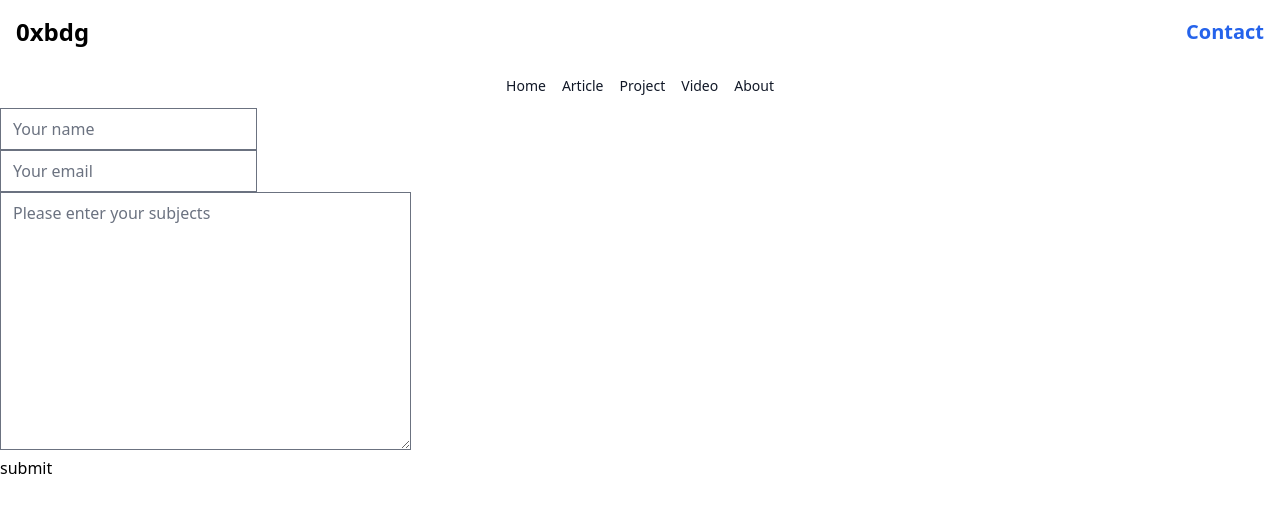
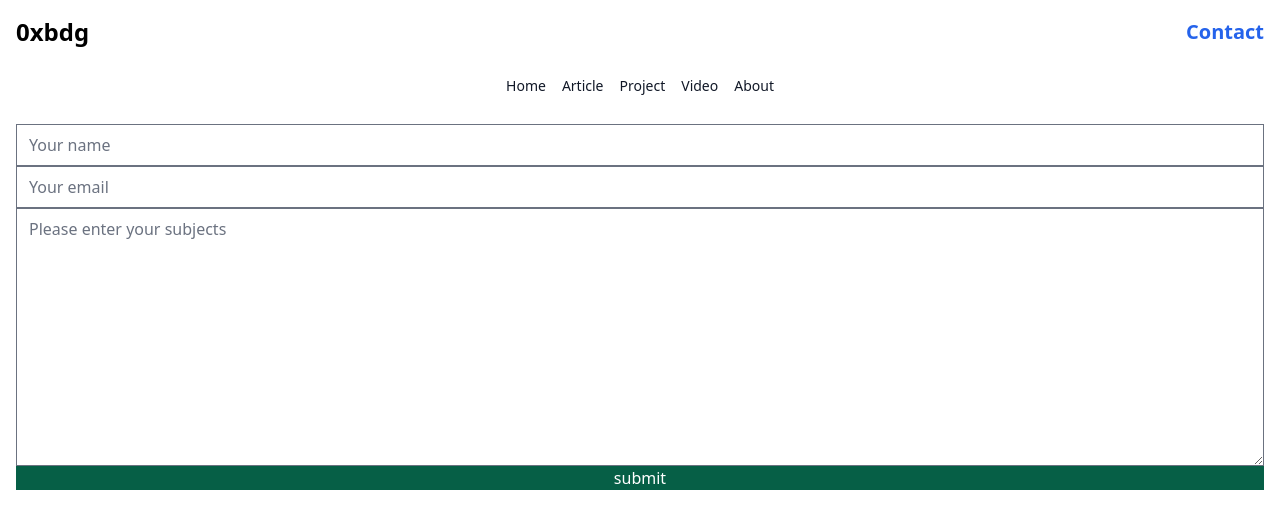
Before and after one commit to 0xbdg/portofolio, a Django app: page /contact/ in a window 1280 px wide. Shown: the top 529 px of the page. Run offline with Django 5.2, Linux system fonts and the light colour scheme; some libraries are stand-ins or nearby versions.

Commit message:
kdjojdoweijwod

```diff
--- a/app/templates/pages/contact.html
+++ b/app/templates/pages/contact.html
@@ -4,9 +4,11 @@
 {% block contents %}
 <form method="post" action="{% url "contact" %}">
     {% csrf_token %}
-    {{ forms.username }}<br>
-    {{ forms.email }}<br>
-    {{ forms.message }}<br>
-    <input type="submit" value="submit">
+    <div class="container flex flex-col justify-center p-4 text-black">
+        {{ forms.username }}
+        {{ forms.email }}
+        {{ forms.message }}
+        <input type="submit" value="submit" class="bg-emerald-800 text-white">
+    </div>
 </form>
 {% endblock contents %}
--- a/app/views.py
+++ b/app/views.py
@@ -1,5 +1,6 @@
 from django.shortcuts import render,redirect
 from .forms import *
+from .models import *
 
 # Create your views here.
 def index(request):
@@ -12,7 +13,7 @@ def video(request):
     return render(request,"pages/video_player.html")
 
 def project(request):
-    return render(request,"pages/project.html")
+    return render(request,"pages/project.html",{"projects":tbl_project.objects.all()})
 
 def about(request):
     return render(request,"pages/about.html")
--- a/theme/static/css/dist/styles.css
+++ b/theme/static/css/dist/styles.css
@@ -1019,9 +989,14 @@ select {
   background-color: rgb(255 255 255 / var(--tw-bg-opacity));
 }
 
-.bg-slate-500 {
+.bg-lime-400 {
   --tw-bg-opacity: 1;
-  background-color: rgb(100 116 139 / var(--tw-bg-opacity));
+  background-color: rgb(163 230 53 / var(--tw-bg-opacity));
+}
+
+.bg-emerald-800 {
+  --tw-bg-opacity: 1;
+  background-color: rgb(6 95 70 / var(--tw-bg-opacity));
 }
 
 .p-2 {
@@ -1191,14 +1171,9 @@ select {
   color: rgb(255 255 255 / var(--tw-text-opacity));
 }
 
-.text-gray-500 {
+.text-black {
   --tw-text-opacity: 1;
-  color: rgb(107 114 128 / var(--tw-text-opacity));
-}
-
-.text-gray-600 {
-  --tw-text-opacity: 1;
-  color: rgb(75 85 99 / var(--tw-text-opacity));
+  color: rgb(0 0 0 / var(--tw-text-opacity));
 }
 
 .shadow-md {
```
Also changed, not shown: other parts of theme/static/css/dist/styles.css (+21 -46 lines), app/templates/pages/project.html (+7 -5 lines).
